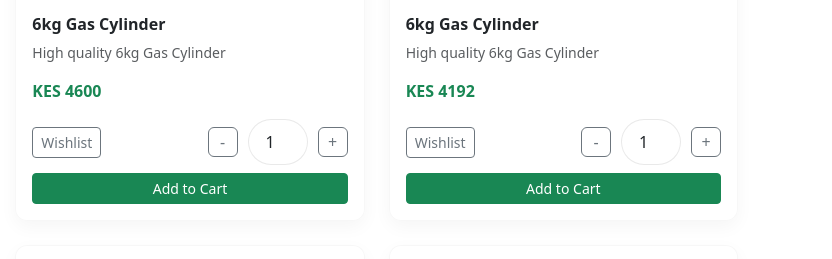
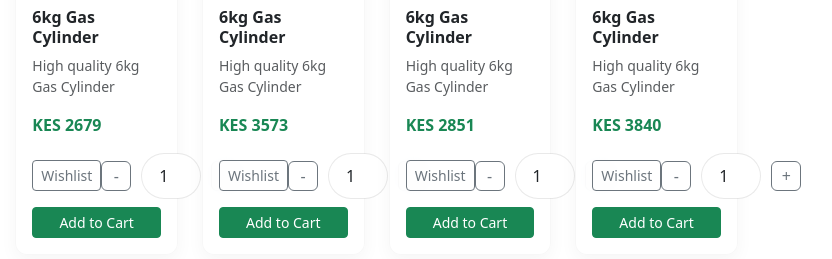
Before and after one commit to Stephen-Austine/-WellsFlow-Green-Wells-, a Flask app: page /shop in a window 1280 px wide. Shown: the part 757-1016 px from the top of the page, without its empty margins (210-1042 px from the left). Run offline with Flask 3, Linux system fonts and the light colour scheme; data comes from the database, SQL or seed files in the repository.

Commit message:
Changes on shop page instead of it displaying 2 products per row it now displays 4 per row

```diff
--- a/greenwells_wellsflow/templates/shop/shop_home.html
+++ b/greenwells_wellsflow/templates/shop/shop_home.html
@@ -186,7 +186,7 @@
 <!-- Products Grid -->
 <div class="row g-4" id="productsContainer">
   {% for product in products %}
-        <div class="col-md-6 product-item"
+  <div class="col-md-3 product-item"
        data-id="{{ product['product_id'] }}"
        data-name="{{ product['product_name'] }}"
        data-category="{{ product['product_category'] }}">
```
Lines whose indentation alone changed are shown as unchanged.
